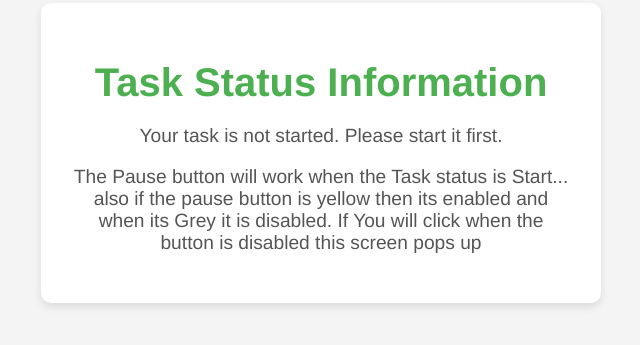
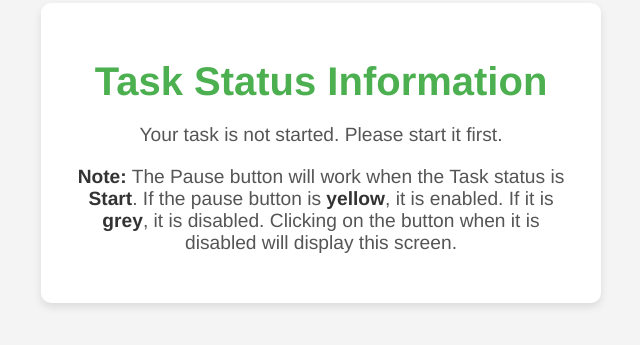
Before and after one commit to AnjumanBhandar/Task-Status-Page, a plain HTML site: page index.html in a window 1280 px wide. Shown: the part 247-592 px from the top of the page, without its empty margins (319-959 px from the left). Drawn offline with Linux system fonts and the light colour scheme.

Commit message:
Update index.html

```diff
--- a/index.html
+++ b/index.html
@@ -32,6 +32,14 @@
             font-size: 1.2em;
             color: #555;
         }
+        .instructions {
+            font-size: 1em;
+            color: #777;
+            margin-top: 20px;
+        }
+        .instructions b {
+            color: #333;
+        }
         .start-btn {
             display: inline-block;
             margin-top: 20px;
@@ -53,9 +61,9 @@
     <div class="container">
         <h1>Task Status Information</h1>
         <p>Your task is not started. Please start it first.</p>
-        <p>The Pause button will work when the Task status is Start...
-            also if the pause button is yellow then its enabled and
-            when its Grey it is disabled. If You will click when the button is disabled this screen pops up</p>
+        <div class="instructions">
+            <p><b>Note:</b> The Pause button will work when the Task status is <b>Start</b>. If the pause button is <b>yellow</b>, it is enabled. If it is <b>grey</b>, it is disabled. Clicking on the button when it is disabled will display this screen.</p>
+        </div>
     </div>
 </body>
 </html>
```
